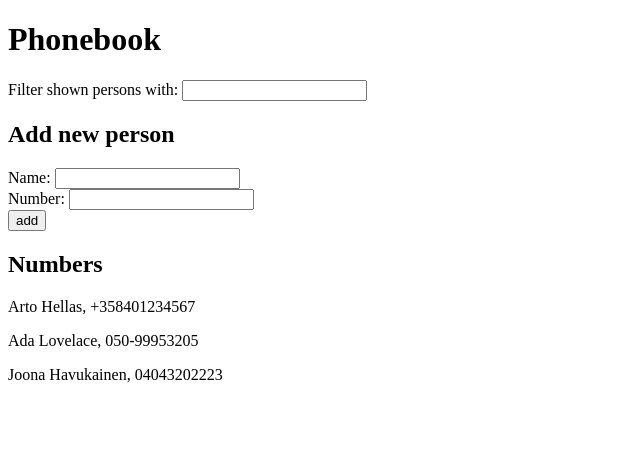
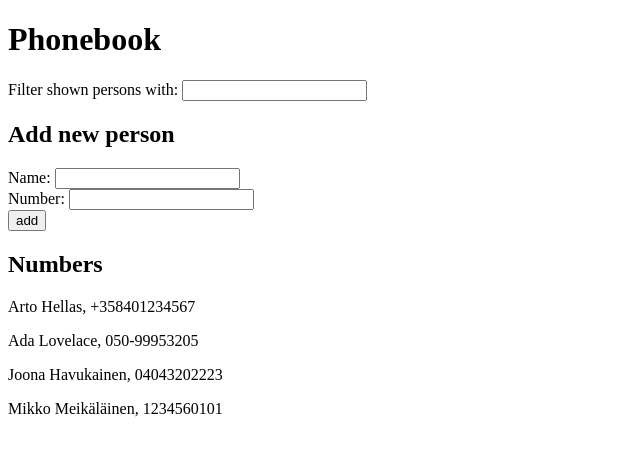
Before and after one commit to hajohajo/FullstackOpen2019, a React (Create React App) app in the folder Osa2/puhelinluettelo/: page / in a window 1280 px wide. Shown: the top 456 px of the page, without its empty margins (0-640 px from the left). Built offline with nearby package versions, Linux system fonts and the light colour scheme; data requests are answered from the project's data file; the HTML template or start-up script is replaced by a standard one.

Commit message:
Osa2: Puhelinluettelo 2.15. (Uudet numerot tallennetaan palvelimelle)

```diff
--- a/Osa2/puhelinluettelo/db.json
+++ b/Osa2/puhelinluettelo/db.json
@@ -1,7 +1,24 @@
 {
-  "persons":[
-    {"name": "Arto Hellas", "number": "+358401234567", "id": 1},
-    {"name": "Ada Lovelace", "number": "050-99953205", "id": 2},
-    {"name": "Joona Havukainen", "number": "04043202223", "id": 3}
+  "persons": [
+    {
+      "name": "Arto Hellas",
+      "number": "+358401234567",
+      "id": 1
+    },
+    {
+      "name": "Ada Lovelace",
+      "number": "050-99953205",
+      "id": 2
+    },
+    {
+      "name": "Joona Havukainen",
+      "number": "04043202223",
+      "id": 3
+    },
+    {
+      "name": "Mikko Meikäläinen",
+      "number": "1234560101",
+      "id": 4
+    }
   ]
 }
--- a/Osa2/puhelinluettelo/src/App.js
+++ b/Osa2/puhelinluettelo/src/App.js
@@ -47,9 +47,14 @@ const App = () => {
                 number: newNumber,
                 id: persons.length+1
             }
-            setPersons(persons.concat(personObject))
-            setNewName('')
-            setNewNumber('')
+
+            axios
+                .post('http://localhost:3001/persons', personObject)
+                .then(response => {
+                    setPersons(persons.concat(response.data))
+                    setNewName('')
+                    setNewNumber('')
+                })
         }else{
             window.alert(`${newName} is already added to phonebook`)
         }
```
